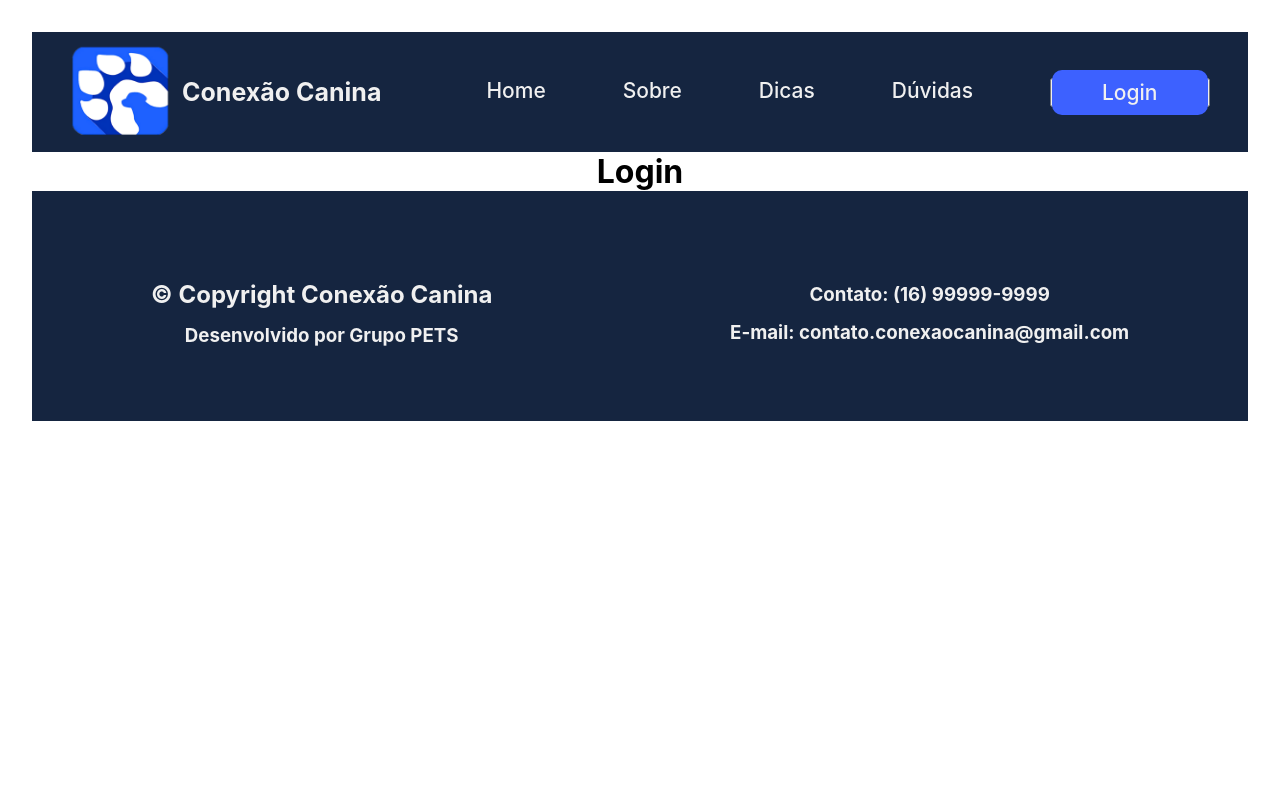
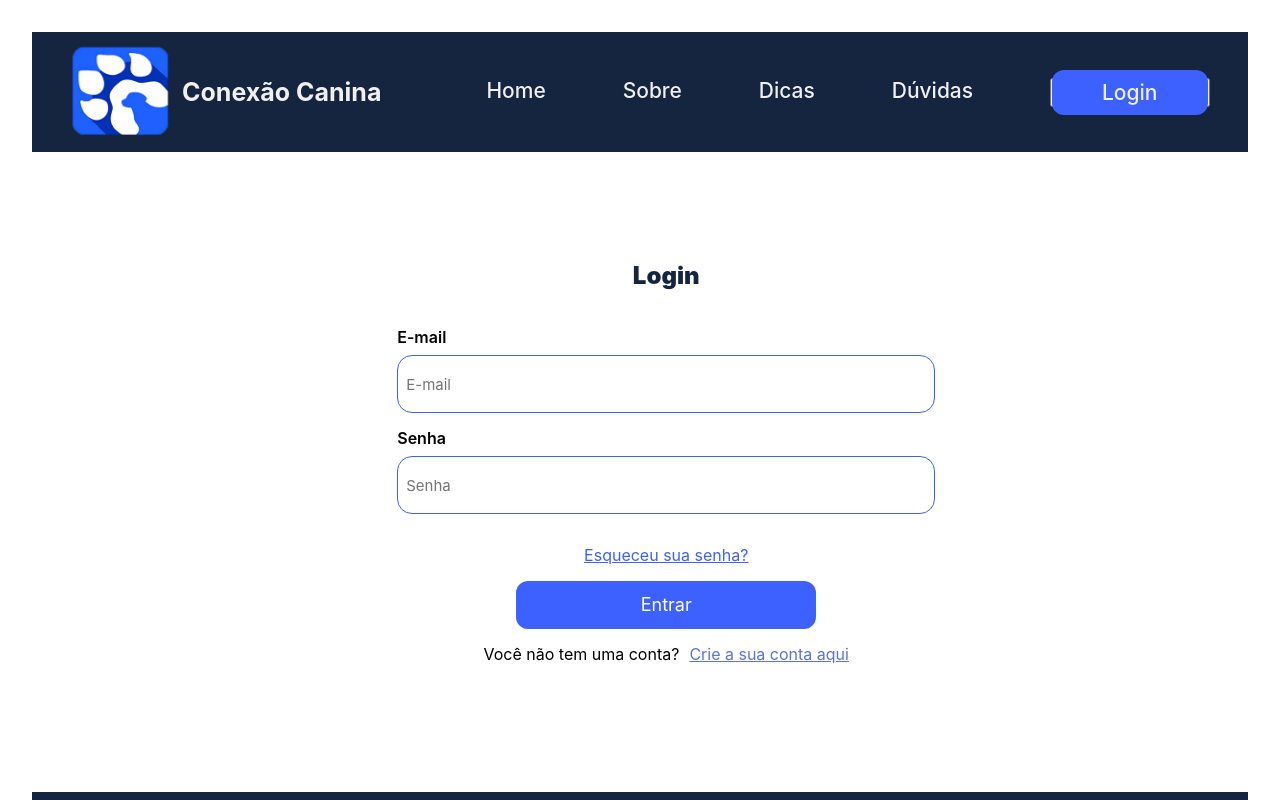
Before and after one commit to joaoveasey/projeto-pets-react, a React (Vite) app in the folder my-react-app/: page /entrar in a window 1280 px wide. Shown: the top 800 px of the page. Built offline with nearby package versions, Linux system fonts and the light colour scheme.

Commit message:
configurando .jsx e .css do LOGIN

```diff
--- a/my-react-app/src/components/Navbar/Navbar.module.css
+++ b/my-react-app/src/components/Navbar/Navbar.module.css
@@ -41,7 +41,7 @@
     border: none;
     background-color: #3d61ff;
     padding: 10px 50px;
-    border-radius: 10px;
+    border-radius: 12px;
     color: #f0f0f0;
 }
 
--- a/my-react-app/src/pages/Login/login.jsx
+++ b/my-react-app/src/pages/Login/login.jsx
@@ -1,10 +1,68 @@
-import './login.module.css'
+import React from 'react'
+import { useState, useEffect } from 'react'
+import { useNavigate , Link } from 'react-router-dom'
+import styles from './login.module.css'
 
 function Login() {
+  const [email, setEmail ] = useState('');
+  const [password, setPassword ] = useState('');
+  const [error, setError ] = useState('');
+
+  const navigate = useNavigate();
+
+  const handlerSubmit = async (e) => {
+    e.preventDefault()
+    setError('')
+    const user = {
+      email,
+      password
+    }
+    const res = await Login(user)
+
+    console.table(res)
+    navigate("/cachorros")
+  }
+
   return (
-    <>
-      <h1>Login</h1>
-    </>
+    <div className={styles.container}>
+      <header className={styles.header}>
+        <span>Login</span>
+      </header>
+
+      <form>
+        <div className={styles.inputContainer}>
+          <label htmlFor="email">E-mail</label>
+          <input
+            type="email"
+            name="email"
+            id="email"
+            placeholder="E-mail"
+            onChange={(e) => setEmail(e.target.value)}
+          />
+        </div>
+
+        <div className={styles.inputContainer}>
+          <label htmlFor="password">Senha</label>
+          <input
+            type="password"
+            name="password"
+            id="password"
+            placeholder="Senha"
+            onChange={(e) => setPassword(e.target.value)}
+          />
+        </div>
+
+        <a href="#">Esqueceu sua senha?</a>
+
+        <button className={styles.button}>
+          Entrar
+        </button>
+        <div className={styles.footer}>
+          <p>Você não tem uma conta?</p>
+          <Link to="/cadastro">Crie a sua conta aqui</Link>
+        </div>
+      </form>
+    </div>
 
   )
 }
--- a/my-react-app/src/pages/Login/login.module.css
+++ b/my-react-app/src/pages/Login/login.module.css
@@ -0,0 +1,108 @@
+.container {
+    font-family: 'Inter', sans-serif;
+    width: 99.1vw;
+    height: 80vh;
+    display: flex;
+    align-items: center;
+    justify-content: center;
+    flex-direction: column;
+  }
+  .container .header {
+    display: flex;
+    align-items: center;
+    flex-direction: column;
+    margin-bottom: 40px;
+  }
+
+  .container .header span {
+    font-weight: 900;
+    font-size: 24px;
+    line-height: 24px;
+    color: #152540;
+  }
+
+  .container form {
+    display: flex;
+    align-items: center;
+    flex-direction: column;
+  }
+
+  .container form  .inputContainer {
+    display: flex;
+    align-items: flex-start;
+    flex-direction: column;
+  }
+
+  .container form  .inputContainer label {
+    font-weight: 600;
+    font-size: 16px;
+    line-height: 19px;
+    margin-bottom: 8px;
+  }
+
+  .container form  .inputContainer input {
+    display: flex;
+    flex-direction: row;
+    align-items: flex-start;
+    padding: 8px;
+    width: 520px;
+    height: 40px;
+    border: 1px solid #3D61FF;
+    border-radius: 15px;
+    margin-bottom: 16px;
+    font-size: 15px;
+  }
+
+  .container form a {
+    font-weight: 400;
+    font-size: 16px;
+    line-height: 19px;
+    padding-top: 16px;
+    padding-bottom: 16px;
+    color: #3D61FF;
+  }
+
+  .container form .button {
+    width: 300px;
+    height: 48px;
+    background: #3D61FF;
+    border-radius: 12px;
+    color: #fff;
+    border: none;
+    font-family: 'Inter';
+    font-style: normal;
+    font-weight: 400;
+    font-size: 18px;
+    line-height: 22px;
+
+    display: flex;
+    align-items: center;
+    justify-content: center;
+    gap: 15px;
+  }
+  .container form .button:hover {
+    cursor: pointer;
+    opacity: 0.8;
+  }
+
+  .container form .footer {
+    display: flex;
+    align-items: center;
+    justify-content: center;
+    gap: 10px
+  }
+
+  .container form .footer p {
+    font-weight: 400;
+    font-size: 16px;
+    line-height: 19px;
+    color: #000000;
+  }
+
+  .container form .footer a {
+    font-weight: 400;
+    font-size: 16px;
+    line-height: 19px;
+    text-decoration-line: underline;
+    color: #5C73DB;
+  }
```
Also changed, not shown: my-react-app/src/context/AuthContext.jsx (+11 -0 lines).
